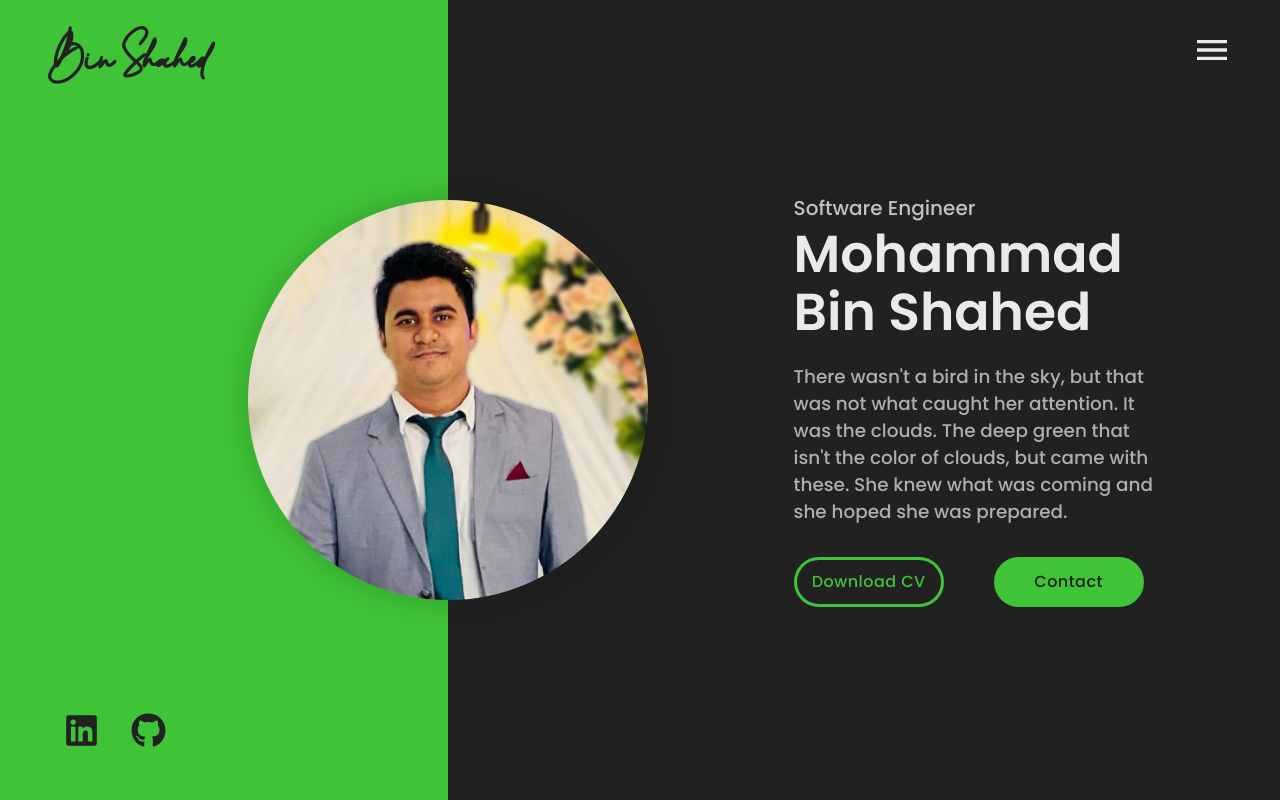
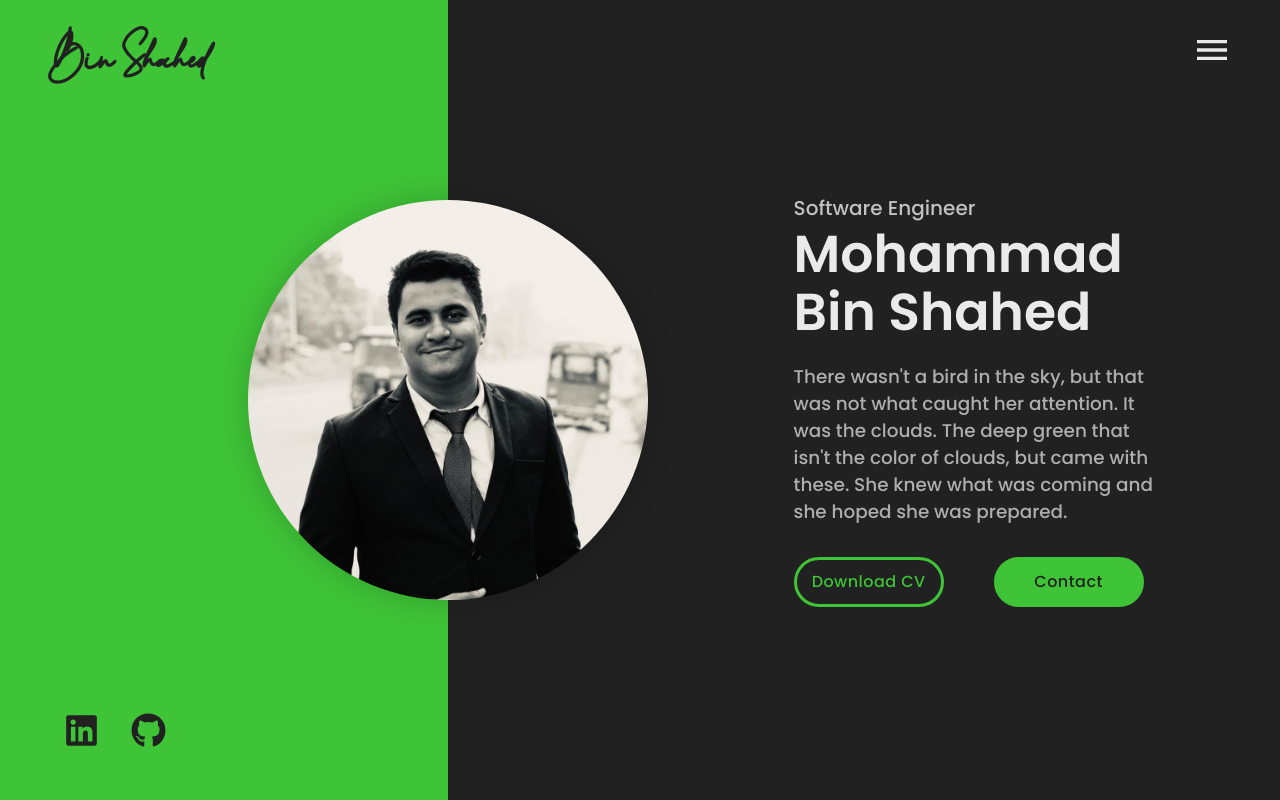
Before and after one commit to binshahed/portfolio-site, a React (Vite) app: page / in a window 1280 px wide. Shown: the top 800 px of the page. Built offline with nearby package versions, Linux system fonts and the light colour scheme; a web font is replaced by a local one.

Commit message:
v1 release

```diff
--- a/package.json
+++ b/package.json
@@ -17,7 +17,7 @@
     "react-dom": "^18.2.0",
     "react-fast-marquee": "^1.2.1",
     "react-helmet": "^6.1.0",
-    "react-icons": "^4.2.0",
+    "react-icons": "^4.12.0",
     "react-reveal": "^1.2.2",
     "react-router-dom": "^5.2.0",
     "react-router-hash-link": "^2.4.3",
--- a/src/components/Achievement/AchievementCard.jsx
+++ b/src/components/Achievement/AchievementCard.jsx
@@ -1,3 +1,4 @@
+/* eslint-disable react/prop-types */
 import  { useContext } from 'react';
 import { makeStyles } from '@material-ui/core/styles';
 import Fade from 'react-reveal/Fade';
--- a/src/components/Services/SingleService/SingleService.jsx
+++ b/src/components/Services/SingleService/SingleService.jsx
@@ -8,16 +8,18 @@ import "./SingleService.css";
 
 function SingleService({ id, title, icon }) {
   const { theme } = useContext(ThemeContext);
+  console.log(icon);
   return (
     <Fade bottom>
       <div
         key={id}
         className="single-service"
-        style={{ backgroundColor: theme.primary400 }}
+        style={{ backgroundColor: theme.primary30 }}
       >
+
         <div className="service-content" style={{ color: theme.tertiary }}>
-          {icon}
-          <h4 style={{ color: theme.tertiary }}>{title}</h4>
+        <img src={icon} alt="" style={{width: '70px', height: '70px', marginBottom:'50px'}} />
+          <h4 style={{ color: theme.tertiary }}>{title} </h4>
         </div>
       </div>
     </Fade>
--- a/src/data/blogData.js
+++ b/src/data/blogData.js
@@ -1,52 +1,51 @@
 export const blogData = [
   {
     id: 1,
-        title: 'SCRAPING BILLBOARD AND IMDB USING PYTHON SELENIUM',
-        description: 'Here we will use Selenium to navigate between web pages, and try to scrape data from them.',
-        date: 'Aug 7, 2020',
-        image: 'https://1.bp.blogspot.com/-6vZQoWcIZeo/Xvw5ZD5Y53I/AAAAAAAABgI/GH2b5OuMaXAKuigK4diBbeYDW6dD3qVvgCK4BGAsYHg/w400-h225/selenium.jpg',
-        url: 'https://hackzism.blogspot.com/2020/07/scraping-billboard-and-imdb-using.html'
+    title:
+      "Unraveling the JavaScript Event Loop: Demystifying Asynchronous Programming.",
+    description:
+      "In JavaScript, the event loop is the backbone of asynchronous programming. It manages the execution of code by keeping track of tasks in two critical components",
+    date: "Jul 25, 2023",
+    image:
+      "https://miro.medium.com/v2/resize:fit:720/format:webp/1*UofsqHGLEg8fvmHsebJwlw.png",
+    url: "https://medium.com/@binshahed/unraveling-the-javascript-event-loop-demystifying-asynchronous-programming-99964990995a",
   },
   {
     id: 2,
-        title: 'CHECK WEATHER FROM TERMINAL USING WTTR.IN',
-        description: 'wttr.in is a console-oriented weather forecast service that supports various information representation methods like ANSI-sequences for console HTTP clients, HTML, or PNG.',
-        date: 'Aug 11, 2020',
-        image: 'https://1.bp.blogspot.com/-OW7jX57tea4/XvnGxuEOslI/AAAAAAAABW0/R8lVT1AXDSwnvE0EGA9Ra49-LDm1ACwDgCK4BGAsYHg/s1216/wttr1.png',
-        url: 'https://hackzism.blogspot.com/2020/06/check-weather-from-terminal-using-wttrin.html'
+    title:
+      "Mastering Visual Elegance, A Deep Dive into Styled Components for React Styling",
+    description:
+      "In the realm of modern web development, styling is a critical aspect of creating engaging and user-friendly interfaces.",
+    date: "Aug 8, 2023",
+    image:
+      "https://miro.medium.com/v2/resize:fit:720/format:webp/1*dawpLxsrS9IG6p63oum3yg.jpeg",
+    url: "https://medium.com/@binshahed/mastering-visual-elegance-a-deep-dive-into-styled-components-for-react-styling-fd61d6dbb6f6",
   },
   {
     id: 3,
-        title: 'BEING ANONYMOUS: A BEGINNERS GUIDE',
-        description: 'Here are some basic ways to lay off the Radar',
-        date: 'Aug 14, 2020',
-        image: 'https://1.bp.blogspot.com/-GR19yCNbKCE/XuRcKEfKvhI/AAAAAAAAAwY/srFWw5pOpzMibeJb__SmgZpx9dIpNNWqgCK4BGAsYHg/w640-h426/anonymous1.jpg',
-        url: 'https://hackzism.blogspot.com/2020/06/being-anonymous-beginners-guide.html'
+    title: "Modern JavaScript Simplifying Deep Object Cloning",
+    description:
+      "In the dynamic world of JavaScript, working with objects is a common task for developers.",
+    date: "Feb 24, 2024",
+    image:
+      "https://miro.medium.com/v2/resize:fit:720/format:webp/1*mjMOjIEUy9-92ltDj22o5Q.png",
+    url: "https://medium.com/@binshahed/modern-javascript-simplifying-deep-object-cloning-0143ede7e9fa",
   },
   {
     id: 4,
-        title: 'CHECK INTERNET SPEED FROM THE COMMAND LINE',
-        description: 'Want to check your internet speed from the terminal? Here\'s the perfect way to the that.',
-        date: 'Sep 17, 2020',
-        image: 'https://1.bp.blogspot.com/-XTVMsZP3HaM/Xxpl394txlI/AAAAAAAABws/zovXWiuNGg4TzBwYYVFfJ1ixDb3JfVokgCNcBGAsYHQ/w400-h195/speedtest.png',
-        url: 'https://hackzism.blogspot.com/2020/07/check-internet-speed-from-command-line.html'
+    title:
+      "Unlocking the Secrets of JavaScript: Navigating the Call Stack and Memory Heap",
+    description:
+      "JavaScript, often referred to as the language of the web, is a versatile and powerful scripting language that plays a crucial role in modern web development.",
+    date: "Sep 18, 2023",
+    image:
+      "https://miro.medium.com/v2/resize:fit:4800/format:webp/1*fU00tRex2m2VgvdIRJvZEQ.png",
+    url: "https://medium.com/@binshahed/unlocking-the-secrets-of-javascript-navigating-the-call-stack-and-memory-heap-e45da2653600",
   },
-    {
-        id: 5,
-        title: 'GET MICHAEL\'S OR TREVOR\'S VEHICLES FULLY UPGRADED IN GTA V FOR FREE',
-        description: 'In case you haven\'t heard of this game, GTA stands for \'Grand Theft Auto\'. It is an open-world game published by Rockstar Games.',
-        date: 'Oct 1, 2020',
-        image: 'https://1.bp.blogspot.com/-jhdtUBIRD_s/XxLFKQuRz9I/AAAAAAAABsM/mClfbfDFKvsUwA7Wyi25Lzu3DEmL2lxrACNcBGAsYHQ/s1919/gta.jpg',
-        url: 'https://hackzism.blogspot.com/2020/07/how-can-you-get-michaels-or-trevors.html'
-    },
-]
-
-
-
+];
 
 // Do not remove any fields.
 // Leave it blank instead as shown below.
-
 
 /*
 {
--- a/src/data/headerData.js
+++ b/src/data/headerData.js
@@ -1,5 +1,5 @@
 import resume from '../assets/pdf/resume.pdf'
-import profileImg from '../assets/png/dp1.jpg'
+import profileImg from '../assets/png/dp2.jpg'
 
 export const headerData = {
     name: 'Mohammad Bin Shahed',
--- a/src/data/servicesData.js
+++ b/src/data/servicesData.js
@@ -2,9 +2,14 @@
 import { BiShoppingBag, BiPencil } from "react-icons/bi";
 import { BsCodeSlash, BsClipboardData } from "react-icons/bs";
 import { AiOutlineMail, AiFillAudio } from "react-icons/ai";
-import { FaInternetExplorer,  FaChalkboardTeacher, FaCameraRetro, FaPinterest, FaVideo, FaTabletAlt, FaRegNewspaper } from "react-icons/fa";
-
-
+import {
+  FaInternetExplorer,
+  FaChalkboardTeacher,
+  FaCameraRetro,
+  FaVideo,
+  FaTabletAlt,
+  FaRegNewspaper,
+} from "react-icons/fa";
 
 export const servicesData = [
   // {
@@ -12,16 +17,16 @@ export const servicesData = [
   //     title: 'Marketing',
   //     icon: <BiShoppingBag/>
   // },
-    {
-        id: 2,
-        title: 'Content Writing',
-        icon: BiPencil
-    },
-    {
-        id: 3,
-        title: 'Email Marketing',
-        icon: AiOutlineMail
-    },
+  // {
+  //     id: 2,
+  //     title: 'Content Writing',
+  //     icon: BiPencil
+  // },
+  // {
+  //     id: 3,
+  //     title: 'Email Marketing',
+  //     icon: AiOutlineMail
+  // },
   // {
   //     id: 4,
   //     title: 'Internet Research',
@@ -35,46 +40,60 @@ export const servicesData = [
 
   {
     id: 6,
-        title: 'Web Design',
-        icon: BsCodeSlash
+    title: "Web Design and Development",
+    icon: "https://cdn-icons-png.flaticon.com/512/2210/2210153.png",
   },
   {
     id: 7,
-        title: 'Photography',
-        icon: FaCameraRetro
+    title: "App Development",
+    icon: 'https://cdn-icons-png.flaticon.com/512/5738/5738031.png',
   },
+  {
+    id: 8,
+    title: "Graphic Design",
+    icon: 'https://cdn-icons-png.freepik.com/512/8361/8361102.png',
+  },
+  {
+    id: 9,
+    title: "Social Media Marketing",
+    icon: 'https://cdn-icons-png.freepik.com/512/3578/3578749.png',
+  },
+  // {
+  //     id: 7,
+  //     title: 'Photography',
+  //     icon: FaCameraRetro
+  // },
   // {
   //     id: 8,
   //     title: 'Pinterest Virtual Assistant',
   //     icon: <FaPinterest />
   // },
-    {
-        id: 9,
-        title: 'Video Editing',
-        icon: FaVideo
-    },
+  // {
+  //     id: 9,
+  //     title: 'Video Editing',
+  //     icon: FaVideo
+  // },
   // {
   //     id: 10,
   //     title: 'Data Entry',
   //     icon: <BsClipboardData />
   // },
-    {
-        id: 11,
-        title: 'Ebook Writing',
-        icon: FaTabletAlt
-    },
+  // {
+  //     id: 11,
+  //     title: 'Ebook Writing',
+  //     icon: FaTabletAlt
+  // },
   // {
   //     id: 12,
   //     title: 'Audio Transcription',
   //     icon: <AiFillAudio />
   // },
-    {
-        id: 13,
-        title: 'Blog Posting',
-        icon: FaRegNewspaper
-    },
-
-]
+  // {
+  //     id: 13,
+  //     title: 'Blog Posting',
+  //     icon: FaRegNewspaper
+  // },
+];
 
 // Uncomment your required service.
 // Couldn't find the required services? Raise an issue on github at https://github.com/hhhrrrttt222111/developer-portfolio/issues/new
--- a/src/pages/Main/Main.jsx
+++ b/src/pages/Main/Main.jsx
@@ -29,7 +29,7 @@ function Main() {
       <Education />
       <Skills />
       <Experience />
-      <Projects />
+      {/* <Projects /> */}
       <Achievement />
       <Services />
       {/* <Testimonials /> */}
```
Also changed, not shown: src/assets/png/dp2.jpg (added), 1 other file (tests, documents, lock files or other folders). Lines whose indentation alone changed are shown as unchanged.
